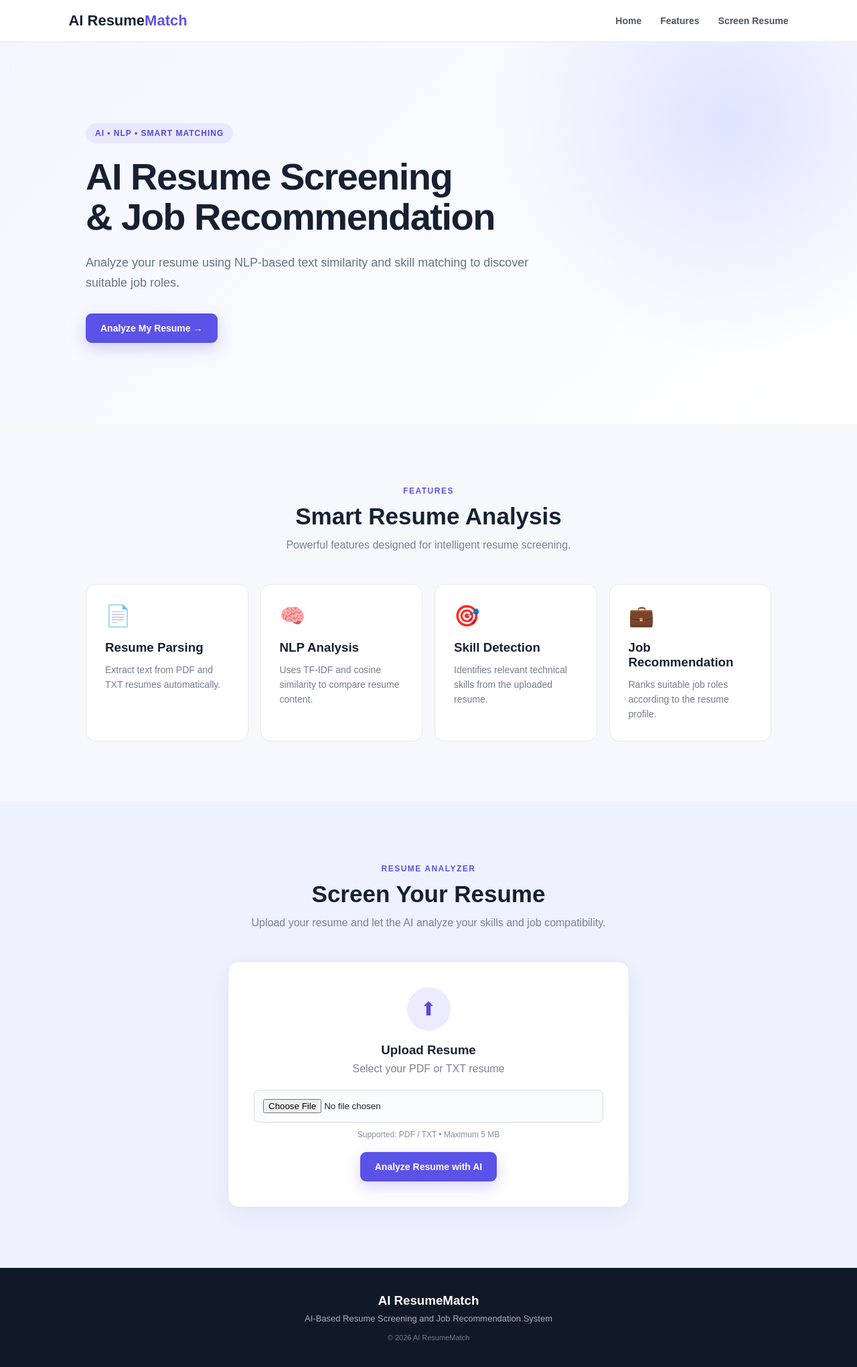
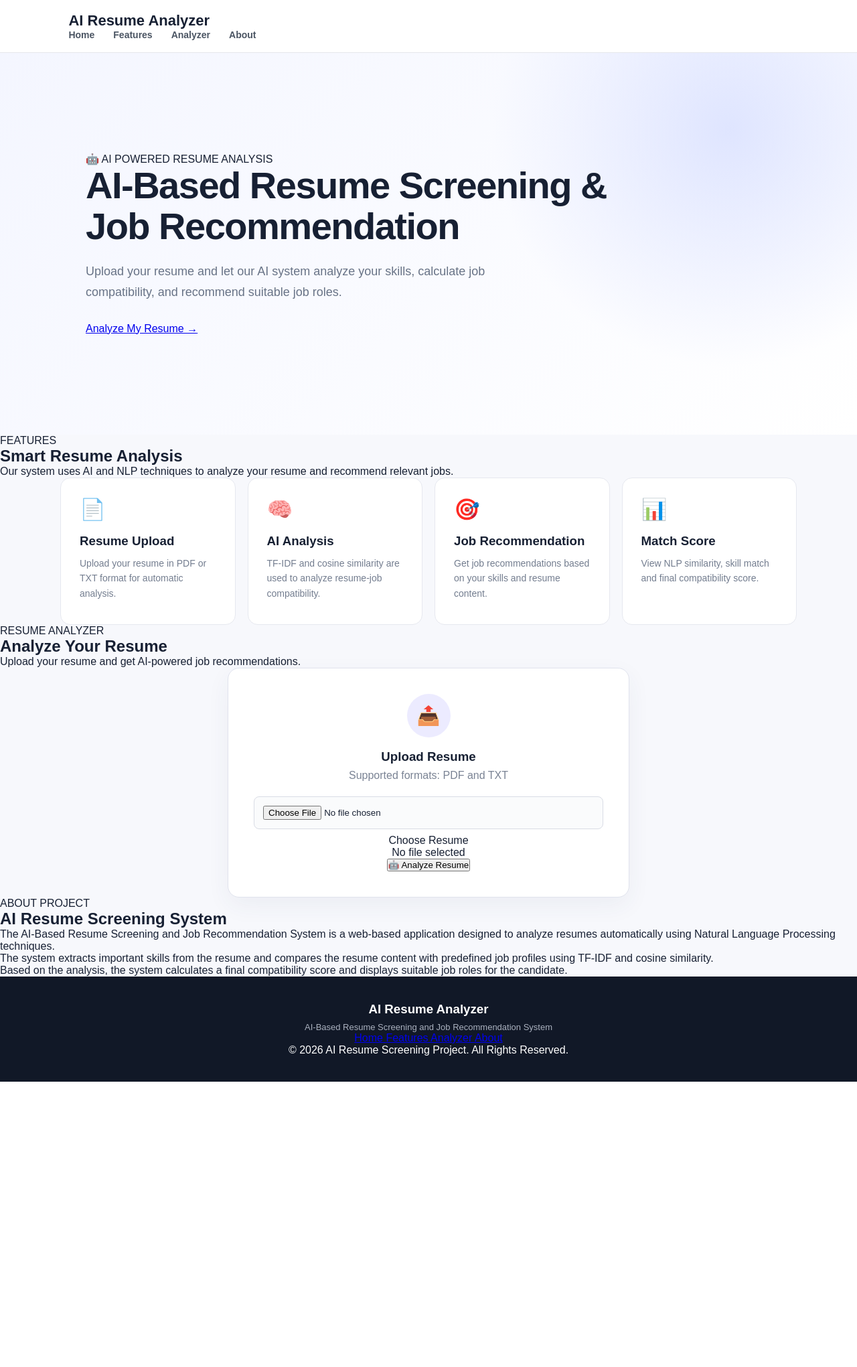
Before and after one commit to saravanansanthosh205-svg/ai-resume-screening-job-recommendation, a Flask app: page / in a window 1280 px wide. Shown: the whole page at 67% size. After the commit the page ends 1615 px from the top, so only its background shows below. Run offline with Flask 3, Linux system fonts and the light colour scheme.

Commit message:
Refactor index.html for improved structure and content

```diff
--- a/templates/index.html
+++ b/templates/index.html
@@ -1,14 +1,21 @@
 <!DOCTYPE html>
 <html lang="en">
-
 <head>
     <meta charset="UTF-8">
-    <meta name="viewport" content="width=device-width, initial-scale=1.0">
 
-    <title>AI ResumeMatch | Resume Screening</title>
+    <meta
+        name="viewport"
+        content="width=device-width, initial-scale=1.0"
+    >
 
-    <link rel="stylesheet"
-          href="{{ url_for('static', filename='style.css') }}">
+    <title>
+        AI Resume Screening & Job Recommendation
+    </title>
+
+    <link
+        rel="stylesheet"
+        href="{{ url_for('static', filename='style.css') }}"
+    >
 </head>
 
 <body>
@@ -17,14 +24,19 @@
 
 <nav class="navbar">
 
+    <div class="nav-container">
+
         <div class="logo">
-        AI Resume<span>Match</span>
+            AI Resume Analyzer
         </div>
 
         <div class="nav-links">
             <a href="#home">Home</a>
             <a href="#features">Features</a>
-        <a href="#screen">Screen Resume</a>
+            <a href="#analyzer">Analyzer</a>
+            <a href="#about">About</a>
+        </div>
+
     </div>
 
 </nav>
@@ -32,28 +44,35 @@
 
 <!-- ================= HERO ================= -->
 
-<section id="home" class="hero">
+<section class="hero" id="home">
+
+    <div class="hero-container">
 
         <div class="hero-content">
 
-        <div class="badge">
-            AI • NLP • SMART MATCHING
-        </div>
+            <span class="hero-badge">
+                🤖 AI POWERED RESUME ANALYSIS
+            </span>
 
             <h1>
-            AI Resume Screening
-            <br>
-            & Job Recommendation
+                AI-Based Resume Screening
+                <span>& Job Recommendation</span>
             </h1>
 
             <p>
-            Analyze your resume using NLP-based text similarity
-            and skill matching to discover suitable job roles.
+                Upload your resume and let our AI system analyze
+                your skills, calculate job compatibility, and
+                recommend suitable job roles.
             </p>
 
-        <a href="#screen" class="primary-btn">
+            <a
+                href="#analyzer"
+                class="hero-btn"
+            >
                 Analyze My Resume →
             </a>
+
+        </div>
 
     </div>
 
@@ -62,19 +81,21 @@
 
 <!-- ================= FEATURES ================= -->
 
-<section id="features" class="section">
+<section class="features" id="features">
 
-    <div class="section-heading">
+    <div class="section-title">
 
-        <span>FEATURES</span>
+        <span>
+            FEATURES
+        </span>
 
         <h2>
             Smart Resume Analysis
         </h2>
 
         <p>
-            Powerful features designed for intelligent
-            resume screening.
+            Our system uses AI and NLP techniques to analyze
+            your resume and recommend relevant jobs.
         </p>
 
     </div>
@@ -89,12 +110,12 @@
             </div>
 
             <h3>
-                Resume Parsing
+                Resume Upload
             </h3>
 
             <p>
-                Extract text from PDF and TXT resumes
-                automatically.
+                Upload your resume in PDF or TXT format
+                for automatic analysis.
             </p>
 
         </div>
@@ -107,12 +128,12 @@
             </div>
 
             <h3>
-                NLP Analysis
+                AI Analysis
             </h3>
 
             <p>
-                Uses TF-IDF and cosine similarity
-                to compare resume content.
+                TF-IDF and cosine similarity are used to
+                analyze resume-job compatibility.
             </p>
 
         </div>
@@ -125,12 +146,12 @@
             </div>
 
             <h3>
-                Skill Detection
+                Job Recommendation
             </h3>
 
             <p>
-                Identifies relevant technical skills
-                from the uploaded resume.
+                Get job recommendations based on your
+                skills and resume content.
             </p>
 
         </div>
@@ -139,16 +160,16 @@
         <div class="feature-card">
 
             <div class="feature-icon">
-                💼
+                📊
             </div>
 
             <h3>
-                Job Recommendation
+                Match Score
             </h3>
 
             <p>
-                Ranks suitable job roles according
-                to the resume profile.
+                View NLP similarity, skill match and
+                final compatibility score.
             </p>
 
         </div>
@@ -158,34 +179,35 @@
 </section>
 
 
-<!-- ================= SCREEN RESUME ================= -->
+<!-- ================= ANALYZER ================= -->
 
-<section id="screen" class="screen-section">
+<section
+    class="analyzer-section"
+    id="analyzer"
+>
 
-    <div class="section-heading">
+    <div class="section-title">
 
-        <span>RESUME ANALYZER</span>
+        <span>
+            RESUME ANALYZER
+        </span>
 
         <h2>
-            Screen Your Resume
+            Analyze Your Resume
         </h2>
 
         <p>
-            Upload your resume and let the AI analyze
-            your skills and job compatibility.
+            Upload your resume and get AI-powered
+            job recommendations.
         </p>
 
     </div>
 
 
-    <!-- UPLOAD FORM -->
-
-    <form method="POST"
-          enctype="multipart/form-data"
-          class="upload-card">
+    <div class="upload-card">
 
         <div class="upload-icon">
-            ⬆
+            📤
         </div>
 
         <h3>
@@ -193,53 +215,60 @@
         </h3>
 
         <p>
-            Select your PDF or TXT resume
+            Supported formats: PDF and TXT
         </p>
+
+
+        <form
+            action="{{ url_for('analyze') }}"
+            method="POST"
+            enctype="multipart/form-data"
+        >
+
+            <div class="file-input">
 
                 <input
                     type="file"
                     name="resume"
+                    id="resume"
                     accept=".pdf,.txt"
                     required
                 >
 
-        <small>
-            Supported: PDF / TXT • Maximum 5 MB
-        </small>
+                <label for="resume">
+                    Choose Resume
+                </label>
 
-        <br><br>
+            </div>
 
-        <button type="submit"
-                class="primary-btn">
 
-            Analyze Resume with AI
+            <div
+                id="file-name"
+                class="file-name"
+            >
+                No file selected
+            </div>
 
+
+            <button
+                type="submit"
+                class="analyze-btn"
+            >
+                🤖 Analyze Resume
             </button>
 
         </form>
 
-
-    <!-- ERROR -->
-
-    {% if error %}
-
-    <div class="error-box">
-
-        ⚠️ {{ error }}
-
     </div>
 
-    {% endif %}
+</section>
 
 
-    <!-- ================= RESULTS ================= -->
+<!-- ================= RESULT ================= -->
 
 {% if results %}
 
-    <div class="results-container">
-
-
-        <!-- RESULT HEADER -->
+<section class="result-section">
 
     <div class="result-header">
 
@@ -256,7 +285,7 @@
         </div>
 
 
-            <!-- TOP JOB -->
+        <!-- TOP MATCH -->
 
         <div class="top-recommendation">
 
@@ -274,29 +303,47 @@
 
         </div>
 
+
+        <!-- DOWNLOAD REPORT -->
+
+        <a
+            href="{{ url_for('download_report') }}"
+            class="download-btn"
+        >
+            📥 Download Analysis Report
+        </a>
+
     </div>
 
 
     <!-- ================= DETECTED SKILLS ================= -->
 
-        {% if skills %}
-
     <div class="skills-box">
 
-            <div class="box-heading">
+        <div class="result-title">
+
+            <span class="result-icon">
+                🧠
+            </span>
+
+            <div>
 
                 <h3>
-                    🧠 Detected Skills
+                    Detected Skills
                 </h3>
 
-                <span>
-                    {{ skills|length }} Skills Found
-                </span>
+                <p>
+                    Skills identified from your resume
+                </p>
+
+            </div>
 
         </div>
 
 
-            <div class="skills-list">
+        <div class="skill-tags">
+
+            {% if skills %}
 
                 {% for skill in skills %}
 
@@ -306,84 +353,148 @@
 
                 {% endfor %}
 
-            </div>
+            {% else %}
 
-        </div>
-
-        {% endif %}
-
-
-        <!-- ================= JOB RESULTS ================= -->
-
-        <div class="ranking-header">
-
-            <h3>
-                Recommended Job Roles
-            </h3>
-
-            <span>
-                {{ results|length }} Roles Analyzed
-            </span>
-
-        </div>
-
-
-        {% for x in results %}
-
-        <div class="job-result">
-
-
-            <div class="job-content">
-
-                <div class="job-title">
-
-                    <h3>
-                        {{ x.title }}
-                    </h3>
-
-
-                    {% if loop.index == 1 %}
-
-                    <span class="top-badge">
-                        ⭐ Top Match
+                <span class="no-skills">
+                    No predefined skills detected.
                 </span>
 
             {% endif %}
 
         </div>
 
+    </div>
 
-                <p class="job-description">
 
-                    {{ x.description }}
+    <!-- ================= JOB RESULTS ================= -->
 
+    <div class="jobs-section">
+
+        <div class="result-title">
+
+            <span class="result-icon">
+                🎯
+            </span>
+
+            <div>
+
+                <h3>
+                    Recommended Job Roles
+                </h3>
+
+                <p>
+                    Jobs ranked based on resume compatibility
                 </p>
+
+            </div>
+
+        </div>
+
+
+        <div class="job-list">
+
+            {% for job in results %}
+
+            <div class="job-card">
+
+                <!-- JOB HEADER -->
+
+                <div class="job-header">
+
+                    <div class="job-name">
+
+                        <div class="job-number">
+                            {{ loop.index }}
+                        </div>
+
+                        <div>
+
+                            <h3>
+                                {{ job.title }}
+                            </h3>
+
+                            <p>
+                                {{ job.description }}
+                            </p>
+
+                        </div>
+
+                    </div>
+
+
+                    <div class="job-score">
+
+                        <strong>
+                            {{ job.score }}%
+                        </strong>
+
+                        <span>
+                            Match
+                        </span>
+
+                    </div>
+
+                </div>
 
 
                 <!-- SCORE DETAILS -->
 
                 <div class="score-details">
 
+
+                    <!-- NLP SIMILARITY -->
+
+                    <div class="score-item">
+
+                        <div class="score-label">
+
                             <span>
-                        🧠 NLP Similarity:
-                        <b>{{ x.nlp_score }}%</b>
+                                NLP Similarity
                             </span>
 
-                    <span>
-                        🎯 Skill Match:
-                        <b>{{ x.skill_score }}%</b>
-                    </span>
+                            <b>
+                                {{ job.nlp_score }}%
+                            </b>
+
+                        </div>
+
+                        <div class="progress-bar">
+
+                            <div
+                                class="progress-fill"
+                                style="width: {{ job.nlp_score }}%;"
+                            ></div>
+
+                        </div>
 
                     </div>
 
 
-                <!-- PROGRESS BAR -->
+                    <!-- SKILL MATCH -->
 
-                <div class="progress-background">
+                    <div class="score-item">
+
+                        <div class="score-label">
+
+                            <span>
+                                Skill Match
+                            </span>
+
+                            <b>
+                                {{ job.skill_score }}%
+                            </b>
+
+                        </div>
+
+                        <div class="progress-bar">
 
                             <div
-                        class="progress-bar"
-                        style="width: {{ x.score }}%;">
+                                class="progress-fill"
+                                style="width: {{ job.skill_score }}%;"
+                            ></div>
+
+                        </div>
+
                     </div>
 
                 </div>
@@ -391,19 +502,19 @@
 
                 <!-- MATCHED SKILLS -->
 
-                {% if x.matched %}
+                {% if job.matched_skills %}
 
                 <div class="matched-skills">
 
+                    <span>
+                        Matched Skills:
+                    </span>
+
+                    {% for skill in job.matched_skills %}
+
                         <small>
-                        Matched Skills:
+                            {{ skill }}
                         </small>
-
-                    {% for skill in x.matched %}
-
-                    <span>
-                        {{ skill }}
-                    </span>
 
                     {% endfor %}
 
@@ -413,75 +524,221 @@
 
             </div>
 
+            {% endfor %}
 
-            <!-- SCORE -->
+        </div>
 
-            <div class="score-circle">
+    </div>
 
+
+    <!-- ================= SCORE CALCULATION ================= -->
+
+    <div class="calculation-box">
+
+        <div class="calculation-icon">
+            📊
+        </div>
+
+        <div>
+
+            <h3>
+                How is the score calculated?
+            </h3>
+
+            <p>
+                Final Match Score =
                 <strong>
-                    {{ x.score }}%
+                    60% NLP Similarity
                 </strong>
+                +
+                <strong>
+                    40% Skill Match
+                </strong>
+            </p>
 
             <small>
-                    Match
+                The system combines resume content similarity
+                and detected skill matching to calculate the
+                final job compatibility score.
             </small>
 
         </div>
 
-
     </div>
 
-        {% endfor %}
 
+    <!-- ================= DOWNLOAD AGAIN ================= -->
 
-        <!-- ================= SCORE INFORMATION ================= -->
+    <div class="download-area">
 
-        <div class="score-info">
-
-            <h3>
-                📊 How is the score calculated?
-            </h3>
-
-            <p>
-
-                The recommendation score combines
-                <strong>60% NLP similarity</strong>
-                and
-                <strong>40% skill matching</strong>
-                to compare your resume with available
-                job profiles.
-
-            </p>
+        <a
+            href="{{ url_for('download_report') }}"
+            class="download-btn large-download"
+        >
+            📥 Download Full Analysis Report
+        </a>
 
     </div>
 
 
+    <!-- ================= DISCLAIMER ================= -->
+
+    <div class="disclaimer">
+
+        <strong>
+            ⚠️ Note:
+        </strong>
+
+        <span>
+            This AI-based recommendation is intended for
+            informational purposes. Final job selection
+            depends on company requirements, interview
+            performance and other factors.
+        </span>
+
     </div>
 
+</section>
+
 {% endif %}
+
+
+<!-- ================= ABOUT ================= -->
+
+<section
+    class="about-section"
+    id="about"
+>
+
+    <div class="section-title">
+
+        <span>
+            ABOUT PROJECT
+        </span>
+
+        <h2>
+            AI Resume Screening System
+        </h2>
+
+    </div>
+
+
+    <div class="about-card">
+
+        <p>
+            The AI-Based Resume Screening and Job Recommendation
+            System is a web-based application designed to analyze
+            resumes automatically using Natural Language Processing
+            techniques.
+        </p>
+
+        <p>
+            The system extracts important skills from the resume
+            and compares the resume content with predefined job
+            profiles using TF-IDF and cosine similarity.
+        </p>
+
+        <p>
+            Based on the analysis, the system calculates a final
+            compatibility score and displays suitable job roles
+            for the candidate.
+        </p>
+
+    </div>
 
 </section>
 
 
 <!-- ================= FOOTER ================= -->
 
-<footer>
+<footer class="footer">
+
+    <div class="footer-content">
+
+        <div>
 
             <h3>
-        AI ResumeMatch
+                AI Resume Analyzer
             </h3>
 
             <p>
-        AI-Based Resume Screening and Job Recommendation System
+                AI-Based Resume Screening and Job Recommendation
+                System
             </p>
 
-    <p class="copyright">
-        © 2026 AI ResumeMatch
-    </p>
+        </div>
+
+
+        <div class="footer-links">
+
+            <a href="#home">
+                Home
+            </a>
+
+            <a href="#features">
+                Features
+            </a>
+
+            <a href="#analyzer">
+                Analyzer
+            </a>
+
+            <a href="#about">
+                About
+            </a>
+
+        </div>
+
+    </div>
+
+
+    <div class="footer-bottom">
+
+        © 2026 AI Resume Screening Project.
+        All Rights Reserved.
+
+    </div>
 
 </footer>
 
 
+<!-- ================= JAVASCRIPT ================= -->
+
+<script>
+
+    const resumeInput =
+        document.getElementById("resume");
+
+    const fileName =
+        document.getElementById("file-name");
+
+
+    if (resumeInput) {
+
+        resumeInput.addEventListener(
+            "change",
+            function () {
+
+                if (this.files.length > 0) {
+
+                    fileName.textContent =
+                        "Selected: " +
+                        this.files[0].name;
+
+                } else {
+
+                    fileName.textContent =
+                        "No file selected";
+
+                }
+
+            }
+        );
+
+    }
+
+</script>
+
+
 </body>
-
 </html>
```
Lines whose indentation alone changed are shown as unchanged.
